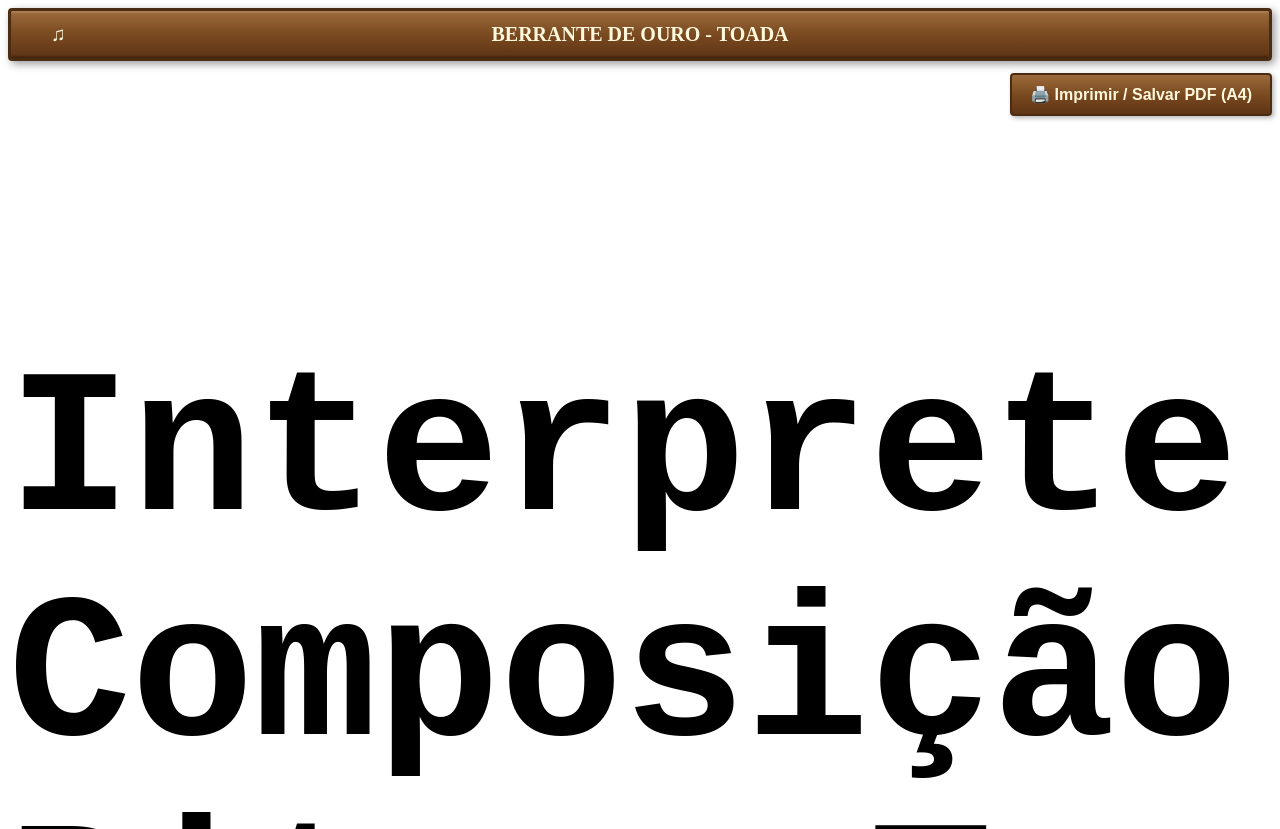
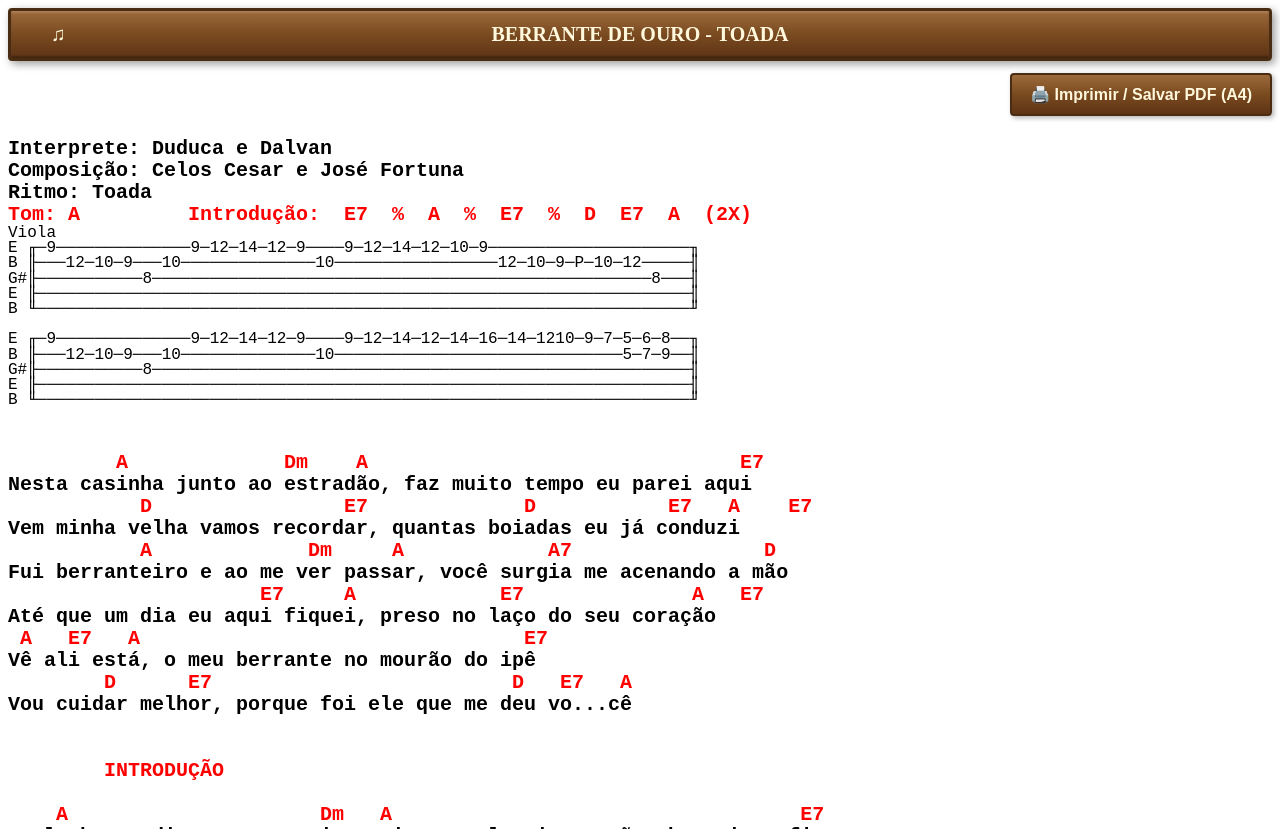
Before and after one commit to Marcelo-Pitanga/cancioneiro-viola, a plain HTML site: page Músicas/BERRANTE DE OURO - TOADA.html in a window 1280 px wide. Shown: the top 829 px of the page. Drawn offline with Linux system fonts and the light colour scheme.

Commit message:
Update BERRANTE DE OURO - TOADA.html

```diff
--- a/Músicas/BERRANTE DE OURO - TOADA.html
+++ b/Músicas/BERRANTE DE OURO - TOADA.html
@@ -7,7 +7,7 @@
     <style>
         .musica {
             font-family: 'Courier New', monospace;
-            font-size: 205Px;
+            font-size: 20Px;
             font-weight: bold;
             line-height: 1.1;
             white-space: pre;
```
